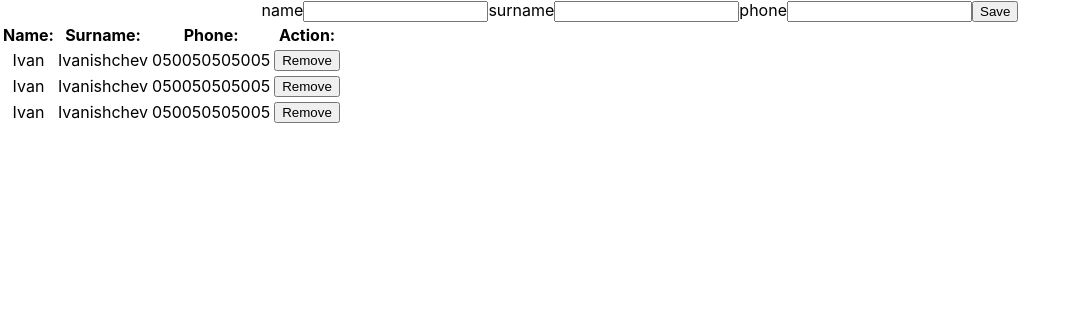
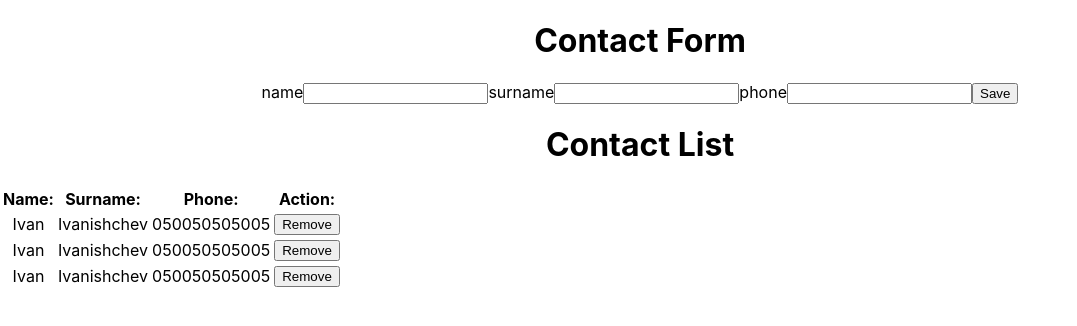
Before and after one commit to Ivanischev/react-contact-list, a React (Create React App) app: page / in a window 1280 px wide. Shown: the top 326 px of the page, without its empty margins (0-1077 px from the left). Built offline with nearby package versions, Linux system fonts and the light colour scheme.

Commit message:
refactoring code

```diff
--- a/src/App.js
+++ b/src/App.js
@@ -1,4 +1,4 @@
-import ContactList from './ContactList'
+import ContactList from './components/ContactList'
 import './App.css'
 
 function App() {
--- /dev/null
+++ b/src/components/ContactForm.js
@@ -0,0 +1,33 @@
+import React, { Component } from 'react'
+
+class ContactForm extends Component {
+  render() {
+    return (
+      <>
+        <h1>Contact Form</h1>
+        <form onSubmit={this.props.handleSubmit}>
+          <label>
+            name
+            <input name="contactName" type="text" value={this.props.name} onChange={this.props.handleInputChange} />
+          </label>
+          <label>
+            surname
+            <input
+              name="contactSurname"
+              type="text"
+              value={this.props.surname}
+              onChange={this.props.handleInputChange}
+            />
+          </label>
+          <label>
+            phone
+            <input name="contactPhone" type="text" value={this.props.phone} onChange={this.props.handleInputChange} />
+          </label>
+          <button type="submit">Save</button>
+        </form>
+      </>
+    )
+  }
+}
+
+export default ContactForm
--- a/src/ContactList.js
+++ b/src/components/ContactList.js
@@ -1,5 +1,6 @@
 import React, { Component } from 'react'
-import ContactTable from './components/ContactTable'
+import ContactForm from './ContactForm'
+import ContactTable from './ContactTable'
 
 class ContactList extends Component {
   constructor(props) {
@@ -48,21 +49,7 @@ class ContactList extends Component {
   render() {
     return (
       <>
-        <form onSubmit={this.handleSubmit}>
-          <label>
-            name
-            <input name="contactName" type="text" value={this.state.name} onChange={this.handleInputChange} />
-          </label>
-          <label>
-            surname
-            <input name="contactSurname" type="text" value={this.state.surname} onChange={this.handleInputChange} />
-          </label>
-          <label>
-            phone
-            <input name="contactPhone" type="text" value={this.state.phone} onChange={this.handleInputChange} />
-          </label>
-          <button type="submit">Save</button>
-        </form>
+        <ContactForm handleInputChange={this.handleInputChange} handleSubmit={this.handleSubmit} />
         <ContactTable contacts={this.state.contacts} removeHandler={this.removeHandler} />
       </>
     )
--- a/src/components/ContactTable.js
+++ b/src/components/ContactTable.js
@@ -4,6 +4,8 @@ import ContactItem from './ContactItem'
 class ContactTable extends Component {
   render() {
     return (
+      <>
+        <h1>Contact List</h1>
         <table>
           <thead>
             <tr>
@@ -19,6 +21,8 @@ class ContactTable extends Component {
             })}
           </tbody>
         </table>
+        {/* <button onClick={() => {}}>Add Contact</button> */}
+      </>
     )
   }
 }
```
Lines whose indentation alone changed are shown as unchanged.
